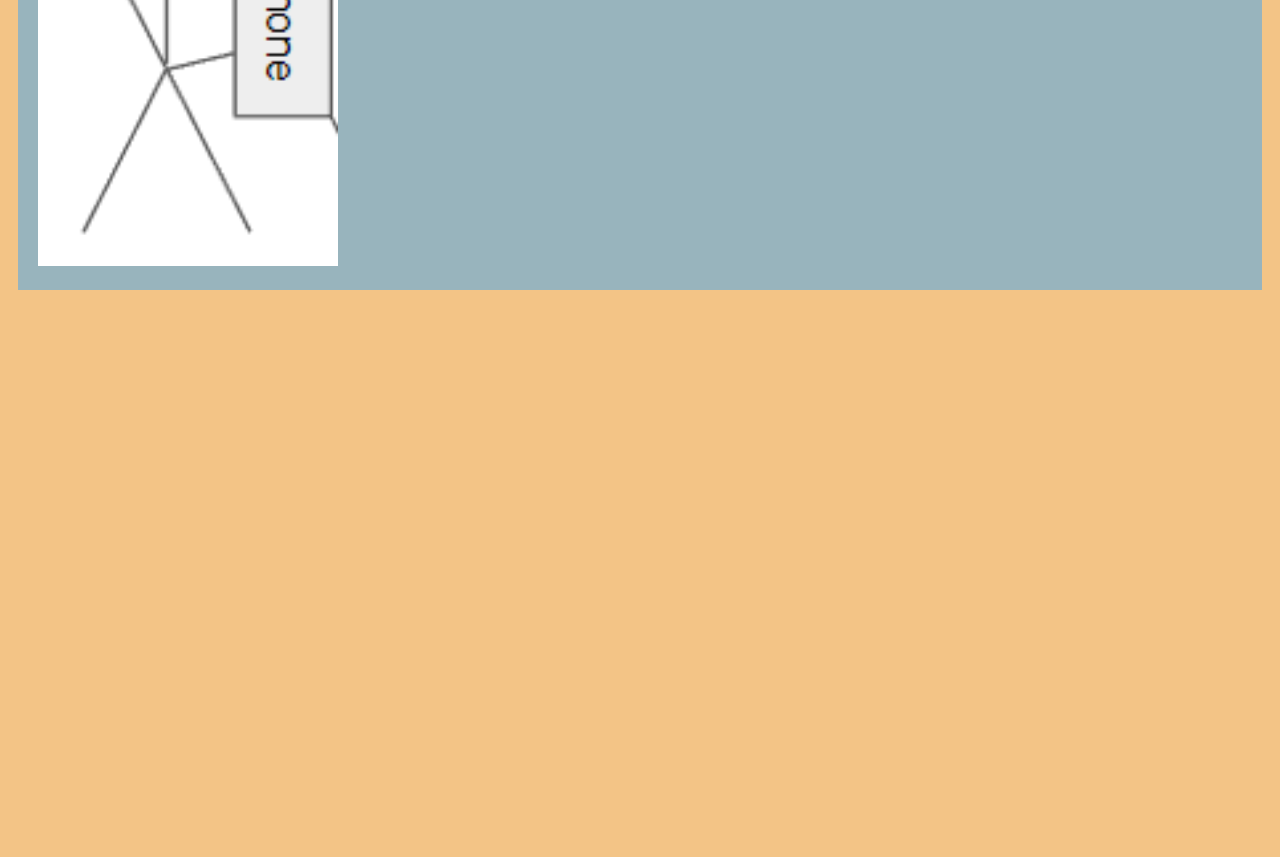
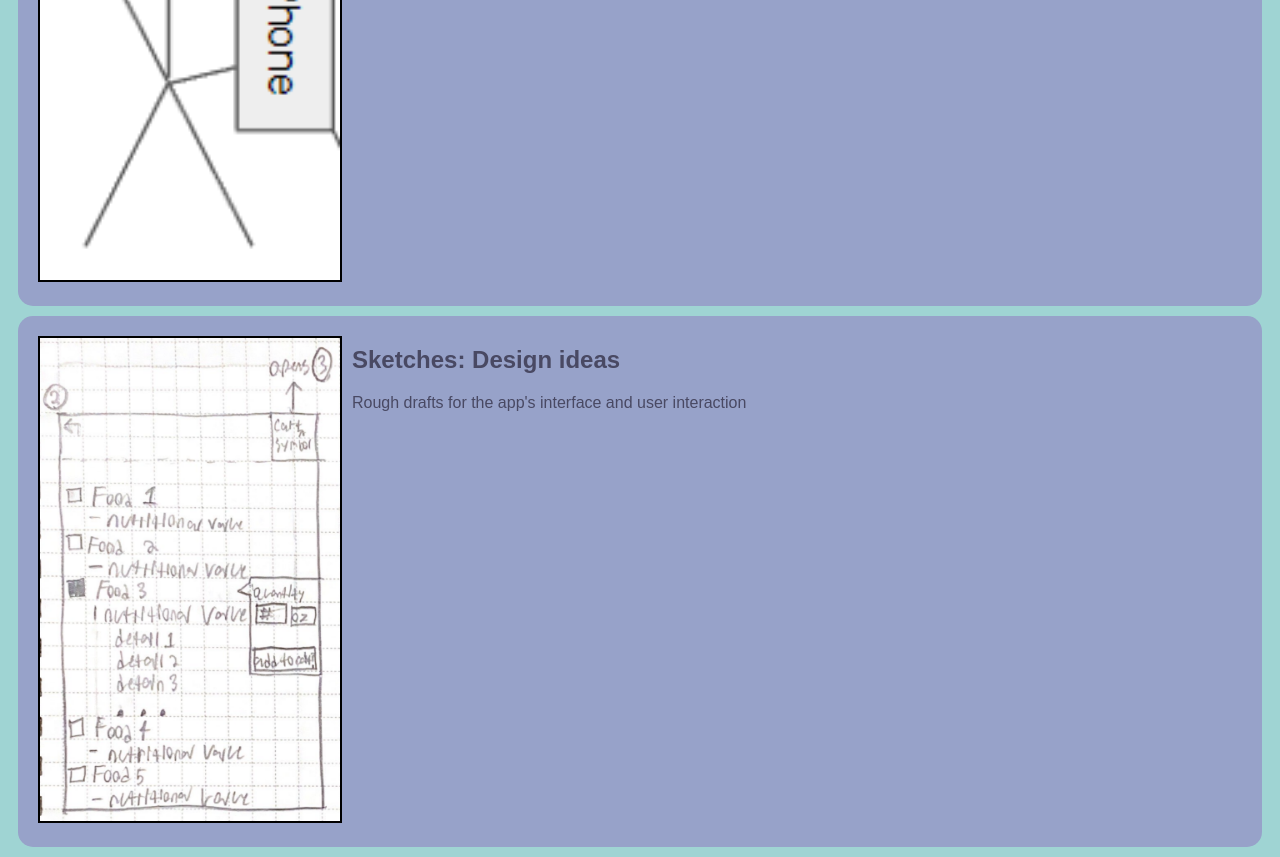
Before and after one commit to Dakeyras41/Dakeyras41.github.io, a plain HTML site: page index.html in a window 1280 px wide. Shown: the part 1292-2149 px from the top of the page. Before the commit the page ends 1592 px from the top, so only its background shows below. Drawn offline with Linux system fonts and the light colour scheme.

Commit message:
Add files via upload

```diff
--- a/index.html
+++ b/index.html
@@ -47,5 +47,16 @@
                 </p>
             </section>
         </section>
+        </section>
+        <!--Sketches Assignment-->
+        <section class="assignment">
+            <a href="Files/sketches.pdf"><img src="Images/sketches.PNG"><a>
+            <section class="ass-details">
+                <a href="Files/sketches.pdf"><h2>Sketches: Design ideas</h2><a>
+                <p>
+                    Rough drafts for the app's interface and user interaction
+                </p>
+            </section>
+    </section>
     </body>
 </html>
--- a/styles.css
+++ b/styles.css
@@ -1,5 +1,5 @@
 body{
-    background: rgb(243, 196, 134);
+    background:#9FD4D3;
     font-family: Arial, Helvetica, sans-serif;
 }
 
@@ -7,15 +7,25 @@ body{
     display: flex;
     padding:10px;
     margin: 10px;
-    background: rgb(152, 180, 189);
+    background: #97A2C9;
+    border-radius: 15px;
 }
 
 .assignment img {
     width:300px;
-    padding:10px;
+    margin:10px;
+    border:2px solid black;
+}
+.assignment img:hover{
+    border:2px solid #A68372;
 }
 
 hl{
     color: black;
     text-align:center;
 }
+
+a {
+    text-decoration: none;
+    color: #494963;
+}
```
Also changed, not shown: Images/sketches.PNG (added), 1 other file.
